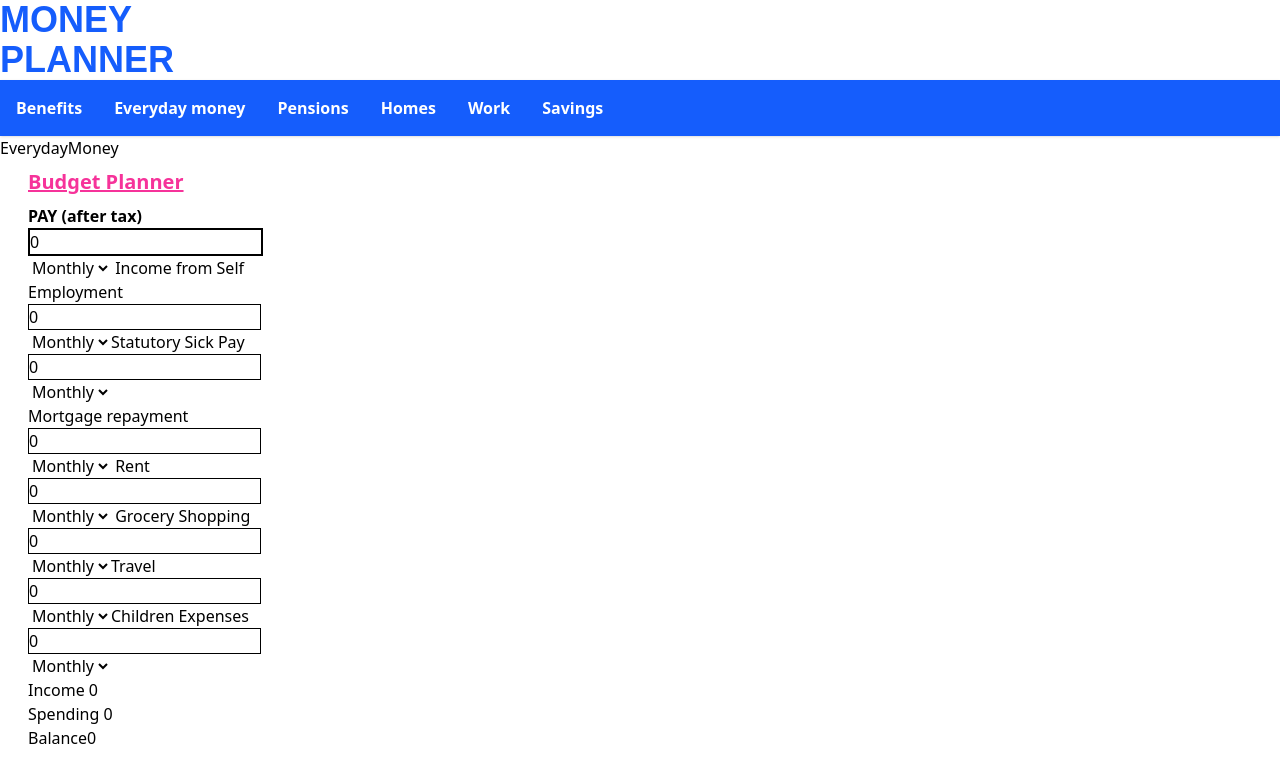
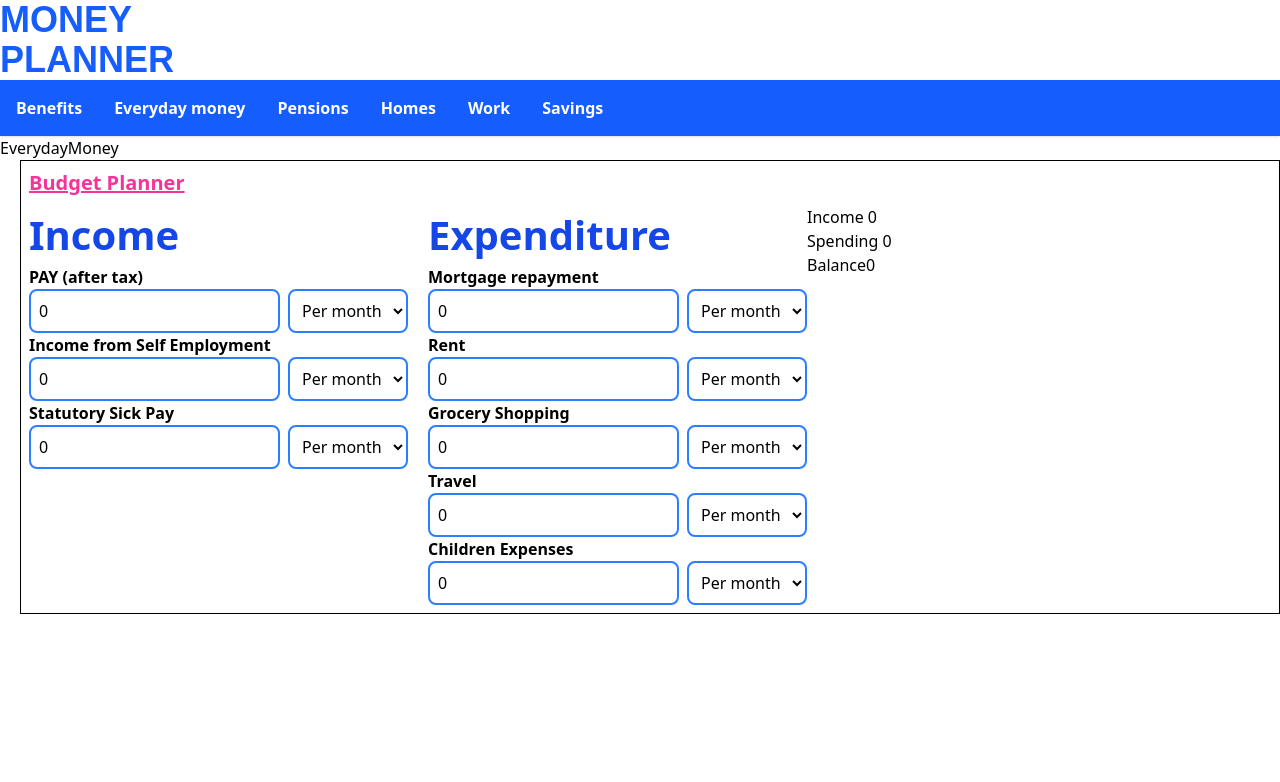
Before and after one commit to Blessing-bit-ui/BugetPlanner, a React (Vite) app in the folder financialadvice/: page /everyday in a window 1280 px wide. Shown: the top 782 px of the page. Built offline with nearby package versions, Linux system fonts and the light colour scheme; a web font is replaced by a local one.

Commit message:
styling the budgetplanner

```diff
--- a/financialadvice/src/pages/Budgetplanner.jsx
+++ b/financialadvice/src/pages/Budgetplanner.jsx
@@ -222,8 +222,8 @@ useEffect(
 
   useEffect(
     function () {
-      dispatch({ type: "income" });
-      dispatch({type : "spending"});
+      dispatch({ type: "income" , payload :income});
+      dispatch({type : "spending", payload: spending});
     },
     [pay, selfEmployment, statutory, mortgage, rent, shopping, travel, children]
   )
@@ -231,31 +231,38 @@ useEffect(
   const Balance = income-spending
 
   return (
-    <div className="w-[300px] ml-5 p-2 ">
+    <div className=" ml-5 p-2 border">
       <h1 className="text-pink-500 font-bold text-xl underline mb-2">
         Budget Planner
       </h1>
-      <form>
-        <label className="font-bold"> PAY (after tax)</label>
+      <div className="flex">
+      <form classname="">
+        <h1 className="text-[40px] font-bold text-blue-700">Income</h1>
+        <label className="font-bold"> PAY (after tax) </label> <br />
         <input
           type="number"
           value={pay}
           onChange={(e) =>
             dispatch({ type: "pay", payload: Number(e.target.value) })
           }
-          className="border-[2px]"
+          className="border-[2px] border-blue-500 p-2
+    rounded-lg hover:border-[4px] hover:border-red-400 "
         />
         <select
           value={payPeriod}
+          className="border-[2px] border-blue-500 p-2 ml-2
+    rounded-lg hover:border-[4px] hover:border-red-400 "
           onChange={(e) =>
             dispatch({ type: "period", payload: e.target.value })
           }
         >
-          <option value="monthly">Monthly</option>
-          <option value="yearly">Yearly</option>
-          <option value="daily">Daily</option>
+          <option value="monthly"> Per month</option>
+          <option value="yearly">Per year</option>
+          <option value="daily">per day</option>
         </select>
-        <label> Income from Self Employment</label>
+        <br />
+        <label className="font-bold"> Income from Self Employment</label>
+        <br />
         <input
           type="number"
           value={selfEmployment}
@@ -265,136 +272,166 @@ useEffect(
               payload: Number(e.target.value),
             })
           }
-          className="border-[1px]"
+          className="border-[2px] border-blue-500 p-2
+    rounded-lg hover:border-[4px] hover:border-red-400 "
         />
         <select
           value={selfEmploymentPeriod}
+          className="border-[2px] border-blue-500 p-2
+    rounded-lg hover:border-[4px] hover:border-red-400 ml-2"
           onChange={(e) =>
             dispatch({ type: "selfEmploymentPeriod", payload: e.target.value })
           }
         >
-          <option value="monthly">Monthly</option>
-          <option value="yearly">Yearly</option>
-          <option value="daily">Daily</option>
-        </select>
-        <label>Statutory Sick Pay</label>
+          <option value="monthly"> Per month</option>
+          <option value="yearly"> Per year</option>
+          <option value="daily"> Per day</option>
+        </select>{" "}
+        <br />
+        <label className="font-bold">Statutory Sick Pay</label> <br />
         <input
           type="number"
           value={statutory}
           onChange={(e) =>
             dispatch({ type: "statutory", payload: Number(e.target.value) })
           }
-          className="border-[1px]"
+          className="border-[2px] border-blue-500 p-2
+    rounded-lg hover:border-[4px] hover:border-red-400 "
         />
-
         <select
           value={statutoryPeriod}
+          className="border-[2px] border-blue-500 p-2
+    rounded-lg hover:border-[4px] hover:border-red-400 ml-2"
           onChange={(e) =>
             dispatch({ type: "statutoryPeriod", payload: e.target.value })
           }
         >
-          <option value="monthly">Monthly</option>
-          <option value="yearly">Yearly</option>
-          <option value="daily">Daily</option>
+          <option value="monthly">Per month</option>
+          <option value="yearly">Per year</option>
+          <option value="daily">Per Day</option>
         </select>
       </form>
-      <form>
-        <label>Mortgage repayment</label>
+      <form className="ml-5">
+        <h1 className="text-[40px] font-bold text-blue-700">Expenditure</h1>
+        <label className="font-bold">Mortgage repayment</label> <br />
         <input
           type="number"
           value={mortgage}
+          className="border-[2px] border-blue-500 p-2
+    rounded-lg hover:border-[4px] hover:border-red-400 "
           onChange={(e) =>
             dispatch({ type: "mortgage", payload: Number(e.target.value) })
           }
-          class="border-[1px]"
         />
         <select
           value={mortgagePeriod}
+          className="border-[2px] border-blue-500 p-2
+    rounded-lg hover:border-[4px] hover:border-red-400 ml-2"
           onChange={(e) =>
             dispatch({ type: "mortgagePeriod", payload: e.target.value })
           }
         >
-          <option value="monthly">Monthly</option>
-          <option value="yearly">Yearly</option>
-          <option value="daily">Daily</option>
+          <option value="monthly">Per month</option>
+          <option value="yearly">Per year</option>
+          <option value="daily">Per Day</option>
         </select>
-        <label> Rent</label>
+        <br />
+        <label className="font-bold">Rent</label> <br />
         <input
           type="number"
           value={rent}
+          className="border-[2px] border-blue-500 p-2
+    rounded-lg hover:border-[4px] hover:border-red-400 "
           onChange={(e) =>
             dispatch({ type: "rent", payload: Number(e.target.value) })
           }
-          className="border-[1px]"
         />
         <select
           value={rentPeriod}
+          className="border-[2px] border-blue-500 p-2
+    rounded-lg hover:border-[4px] hover:border-red-400 ml-2"
           onChange={(e) =>
             dispatch({ type: "rentPeriod", payload: e.target.value })
           }
         >
-          <option value="monthly">Monthly</option>
-          <option value="yearly">Yearly</option>
-          <option value="daily">Daily</option>
+          <option value="monthly">Per month</option>
+          <option value="yearly">Per year</option>
+          <option value="daily">Per Day</option>
         </select>
-        <label> Grocery Shopping </label>
+        <br />
+        <label className="font-bold"> Grocery Shopping </label>
+        <br />
         <input
           type="number"
           value={shopping}
+          className="border-[2px] border-blue-500 p-2
+    rounded-lg hover:border-[4px] hover:border-red-400 "
           onChange={(e) =>
             dispatch({ type: "shopping", payload: Number(e.target.value) })
           }
-          className="border-[1px]"
         />
         <select
           value={shoppingPeriod}
+          className="border-[2px] border-blue-500 p-2
+    rounded-lg hover:border-[4px] hover:border-red-400 ml-2"
           onChange={(e) =>
             dispatch({ type: "shoppingPeriod", payload: e.target.value })
           }
         >
-          <option value="monthly">Monthly</option>
-          <option value="yearly">Yearly</option>
-          <option value="daily">Daily</option>
-        </select>
-        <label>Travel</label>
+          <option value="monthly">Per month</option>
+          <option value="yearly">Per year</option>
+          <option value="daily">Per Day</option>
+        </select>{" "}
+        <br />
+        <label className="font-bold">Travel</label>
+        <br />
         <input
           type="number"
           value={travel}
+          className="border-[2px] border-blue-500 p-2
+    rounded-lg hover:border-[4px] hover:border-red-400"
           onChange={(e) =>
             dispatch({ type: "travel", payload: Number(e.target.value) })
           }
-          className="border-[1px]"
         />
         <select
           value={travelPeriod}
+          className="border-[2px] border-blue-500 p-2
+    rounded-lg hover:border-[4px] hover:border-red-400 ml-2"
           onChange={(e) =>
             dispatch({ type: "travelPeriod", payload: e.target.value })
           }
         >
-          <option value="monthly">Monthly</option>
-          <option value="yearly">Yearly</option>
-          <option value="daily">Daily</option>
-        </select>
-        <label>Children Expenses</label>
+          <option value="monthly">Per month</option>
+          <option value="yearly">Per year</option>
+          <option value="daily">Per Day</option>
+        </select>{" "}
+        <br />
+        <label className="font-bold">Children Expenses</label>
+        <br />
         <input
           type="number"
           value={children}
+          className="border-[2px] border-blue-500 p-2
+    rounded-lg hover:border-[4px] hover:border-red-400 "
           onChange={(e) =>
             dispatch({ type: "children", payload: Number(e.target.value) })
           }
-          className="border-[1px]"
         />
         <select
           value={childrenPeriod}
+          className="border-[2px] border-blue-500 p-2
+    rounded-lg hover:border-[4px] hover:border-red-400 ml-2"
           onChange={(e) =>
             dispatch({ type: "childrenPeriod", payload: e.target.value })
           }
         >
-          <option value="monthly">Monthly</option>
-          <option value="yearly">Yearly</option>
-          <option value="daily">Daily</option>
+          <option value="monthly">Per month</option>
+          <option value="yearly">Per year</option>
+          <option value="daily">Per Day</option>
         </select>
       </form>
+
       <div>
         <h1> Income {income}</h1>
         <h1> Spending {spending}</h1>
@@ -407,6 +444,7 @@ useEffect(
           {Balance}
         </h1>
       </div>
+      </div>
     </div>
   );}
 
```
